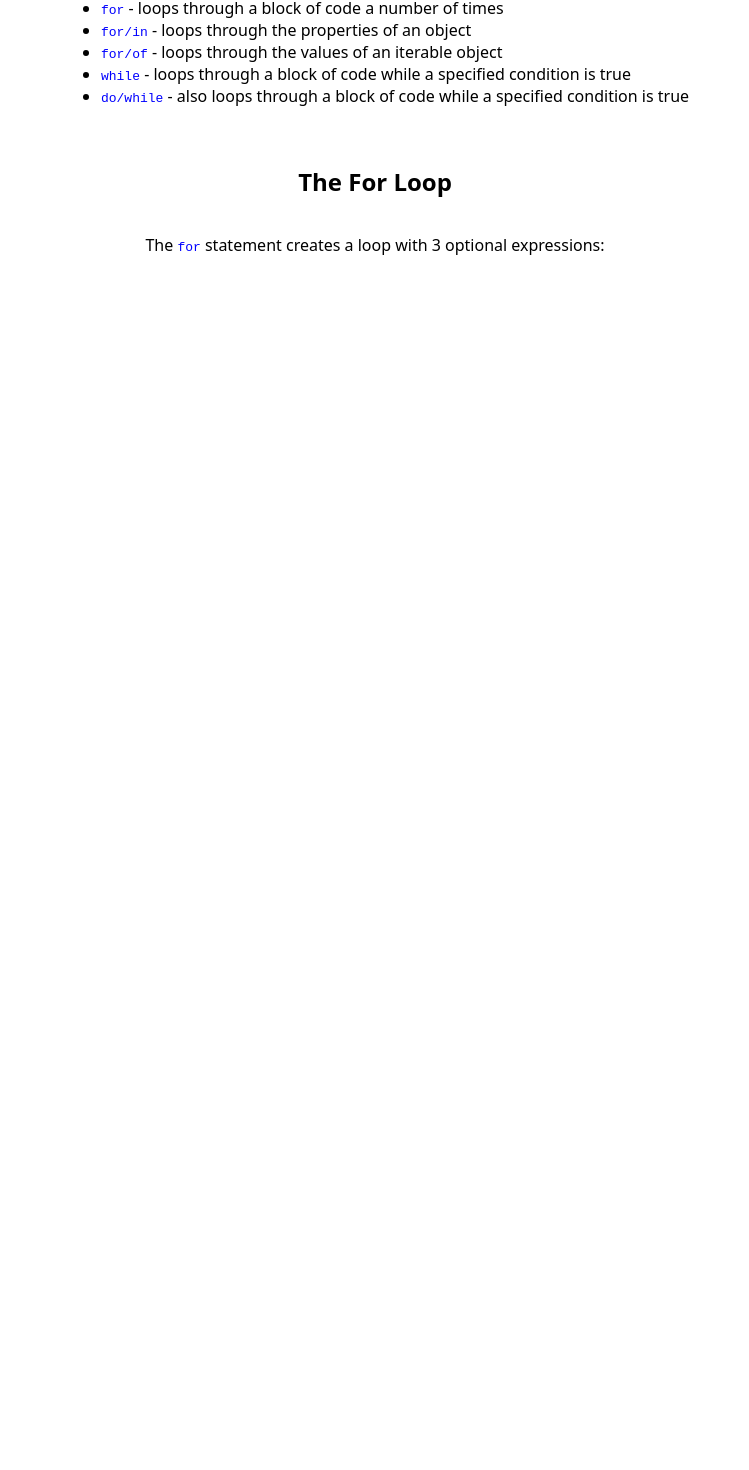
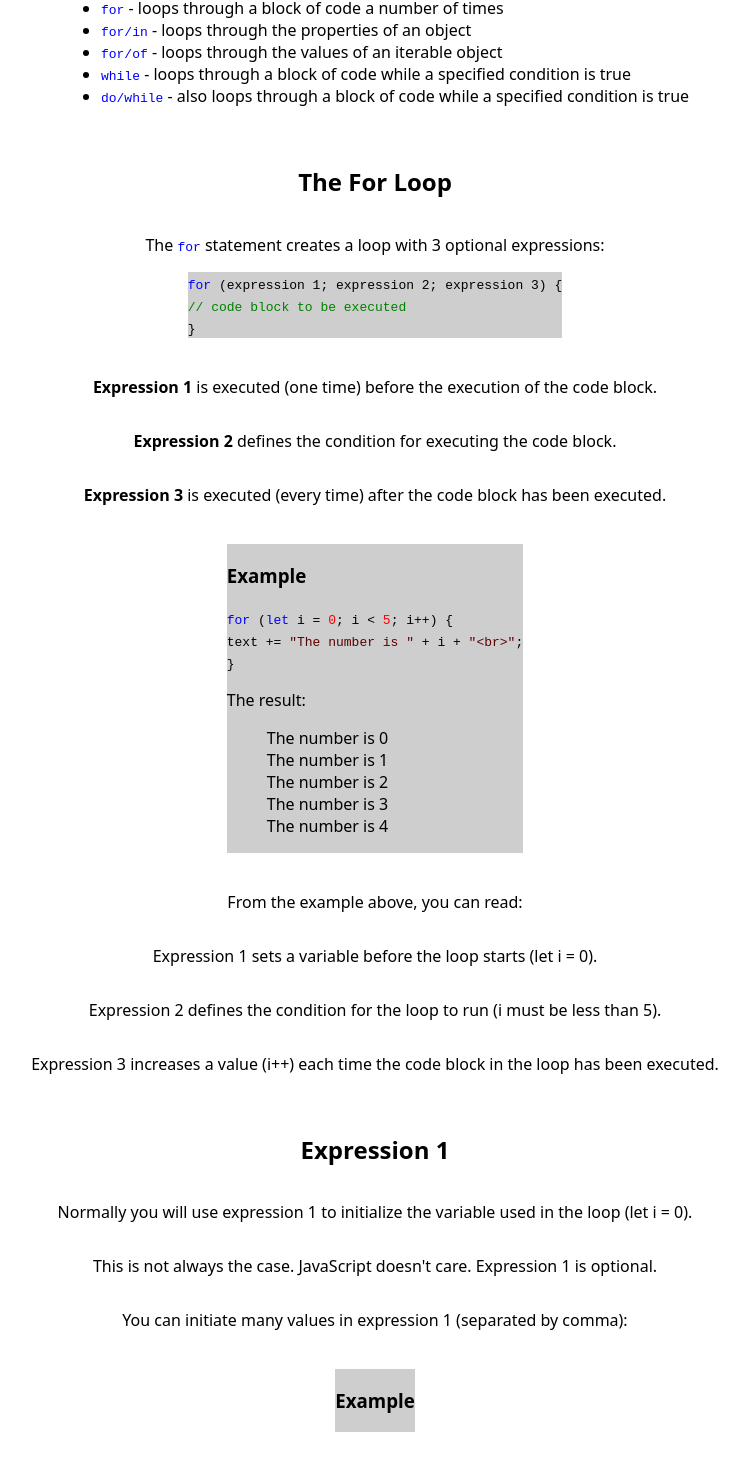
Before and after one commit to GoulartAugusto/javascript-index, a Next.js app: page /JavaScriptForLoop in a window 1280 px wide. Shown: the part 1235-2705 px from the top of the page, without its empty margins (265-1014 px from the left). Before the commit the page ends 1611 px from the top, so only its background shows below. Built offline with nearby package versions, Linux system fonts and the light colour scheme.

Commit message:
creating a for loop description page

```diff
--- a/src/pages/JavaScriptForLoop.jsx
+++ b/src/pages/JavaScriptForLoop.jsx
@@ -112,6 +112,86 @@ const JavaScriptForLoop = () => {
         <h2>The For Loop</h2>
 
         <p>The <code style={{color:'blue'}}>for</code> statement creates a loop with 3 optional expressions:</p>
+
+        <div style={{background:'#cecece'}}>
+            <code>
+                <code style={{color:'blue'}}>for</code> (expression 1; expression 2; expression 3) &#123;
+
+                <br />
+
+                <code style={{color:"green"}}>// code block to be executed</code>
+
+                <br />
+
+                &#125;
+            </code>
+        </div>
+
+        <br />
+
+        <p><b>Expression 1</b> is executed (one time) before the execution of the code block.</p>
+
+        <p><b>Expression 2</b> defines the condition for executing the code block.</p>
+
+        <p><b>Expression 3</b> is executed (every time) after the code block has been executed.</p>
+
+        <br />
+
+        <div style={{background:'#cecece'}}>
+            <h3>Example</h3>
+
+            <code>
+                <code style={{color:'blue'}}>for</code> (<code style={{color:'blue'}}>let</code> i = <code style={{color:'red'}}>0</code>; i &lt; <code style={{color:'red'}}>5</code>; i++) &#123;
+
+                <br />
+
+                text += <code style={{color:'#5d0000'}}>"The number is "</code> + i + <code style={{color:'#5d0000'}}>"&lt;br&gt;"</code>;
+
+                <br />
+
+                &#125;
+            </code>
+
+            <br />
+
+            <p>The result:</p>
+
+            <ul style={{listStyle:'none'}}>
+                <li>The number is 0</li>
+                <li>The number is 1</li>
+                <li>The number is 2</li>
+                <li>The number is 3</li>
+                <li>The number is 4</li>
+            </ul>
+        </div>
+
+        <br />
+
+        <p>From the example above, you can read:</p>
+
+        <p>Expression 1 sets a variable before the loop starts (let i = 0).</p>
+
+        <p>Expression 2 defines the condition for the loop to run (i must be less than 5).</p>
+
+        <p>Expression 3 increases a value (i++) each time the code block in the loop has been executed.</p>
+
+        <br />
+
+        {/* Just a mark to separete sections */}
+
+        <h2>Expression 1</h2>
+
+        <p>Normally you will use expression 1 to initialize the variable used in the loop (let i = 0).</p>
+
+        <p>This is not always the case. JavaScript doesn't care. Expression 1 is optional.</p>
+
+        <p>You can initiate many values in expression 1 (separated by comma):</p>
+
+        <br />
+
+        <div style={{background:'#cecece'}}>
+            <h3>Example</h3>
+        </div>
     </main>
   )
 }
```
